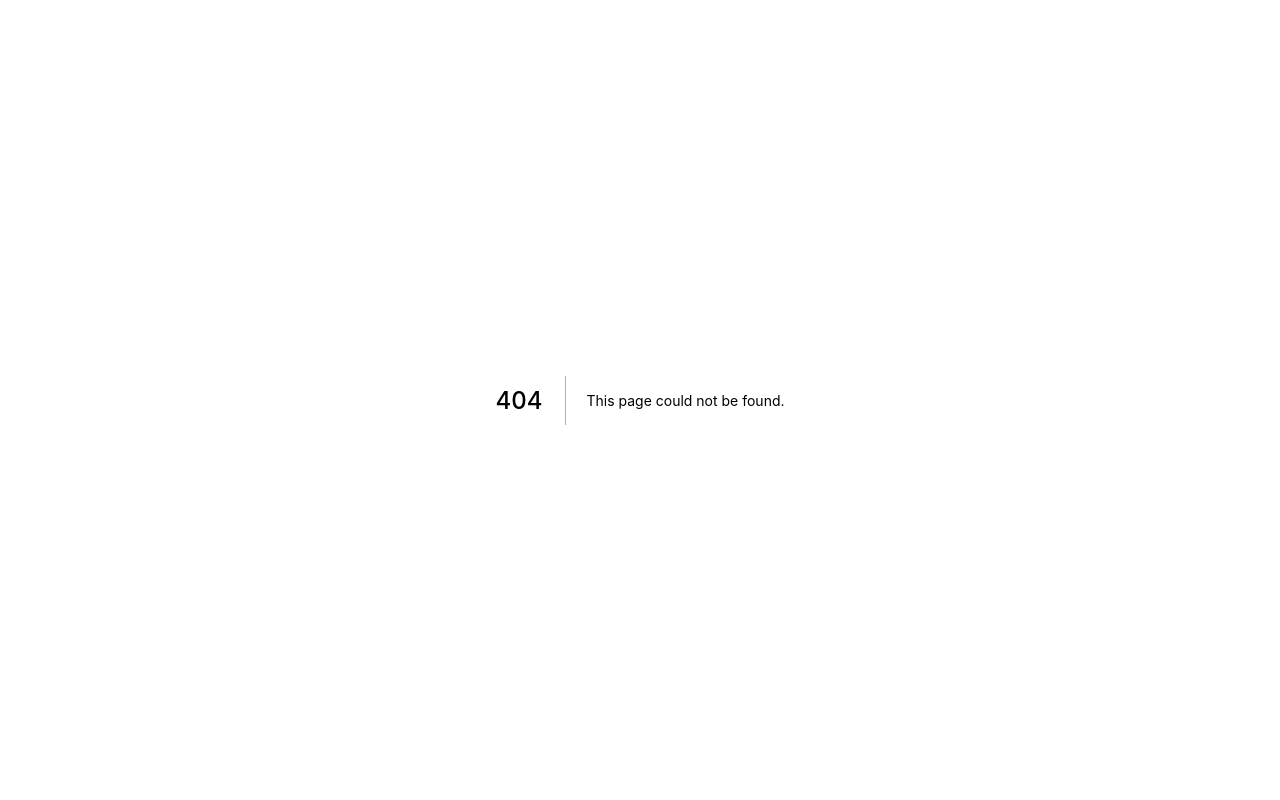
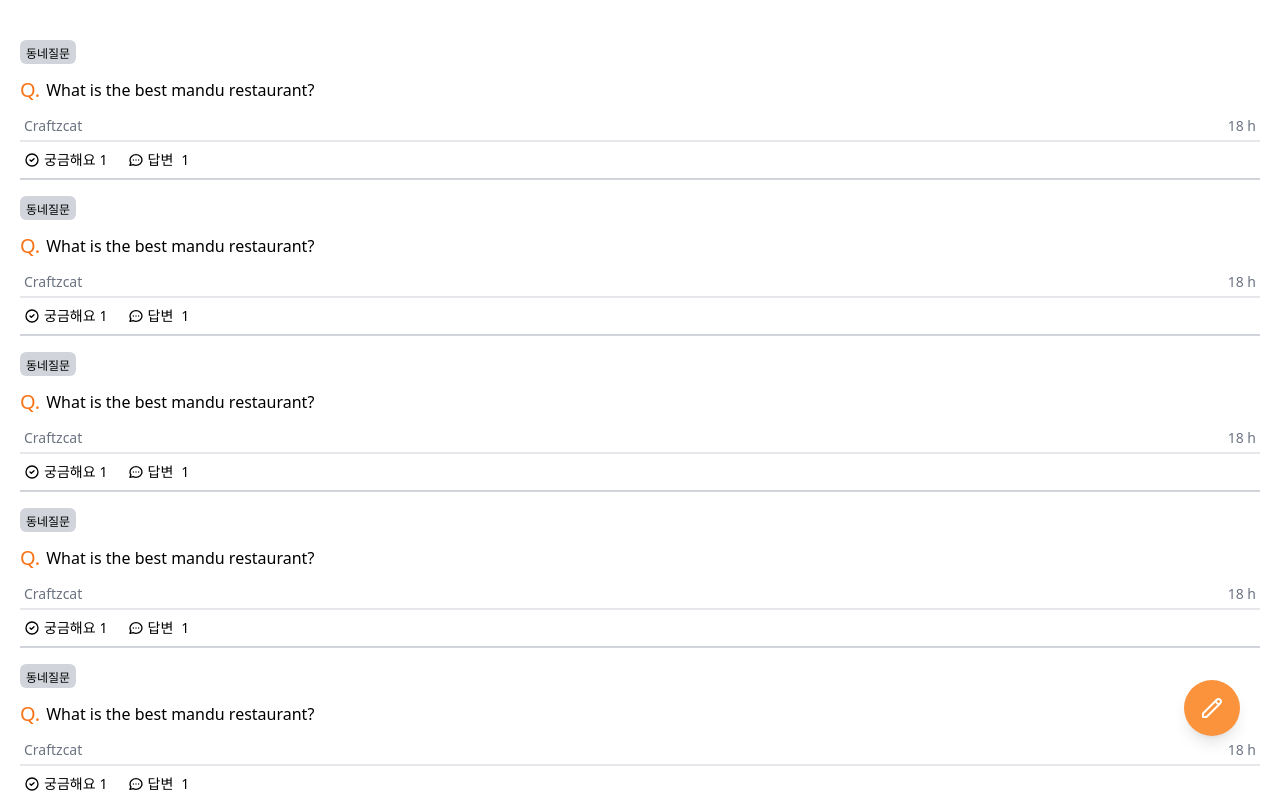
Before and after one commit to cattynip/narrot-market, a Next.js app: page /community in a window 1280 px wide. Before the commit this address had no page. Shown: the top 800 px of the page. Built offline with nearby package versions, Linux system fonts and the light colour scheme.

Commit message:
5.6 Community

```diff
--- /dev/null
+++ b/pages/community/index.tsx
@@ -0,0 +1,86 @@
+import type { NextPage } from 'next';
+
+const Community: NextPage = () => {
+  return (
+    <div className="py-6 px-5">
+      {[...Array(50)].map((value, idx) => (
+        <div
+          className="pt-4 border-b-2 border-b-gray-300 cursor-pointer"
+          key={idx}
+        >
+          <div className="px-1.5 rounded-md w-fit bg-gray-300">
+            <span className="text-xs">동네질문</span>
+          </div>
+          <div className="py-3 space-x-1.5 flex items-center justify-start">
+            <span className="text-orange-500 text-xl">Q.</span>
+            <h3>What is the best mandu restaurant?</h3>
+          </div>
+          <div className="flex justify-between items-center text-gray-500 text-sm  border-b-2 pb-1 px-1">
+            <span>Craftzcat</span>
+            <span>18 h</span>
+          </div>
+          <div className="flex justify-start space-x-5 items-center border-t-1 text-sm border-t-black py-2 px-1">
+            <div className="flex justify-center items-center space-x-1">
+              <svg
+                className="w-4 h-4"
+                fill="none"
+                stroke="currentColor"
+                viewBox="0 0 24 24"
+                xmlns="http://www.w3.org/2000/svg"
+              >
+                <path
+                  strokeLinecap="round"
+                  strokeLinejoin="round"
+                  strokeWidth="2"
+                  d="M9 12l2 2 4-4m6 2a9 9 0 11-18 0 9 9 0 0118 0z"
+                ></path>
+              </svg>
+              <div className="space-x-1">
+                <span>궁금해요</span>
+                <span>1</span>
+              </div>
+            </div>
+            <div className="flex justify-center items-center space-x-1">
+              <svg
+                className="w-4 h-4"
+                fill="none"
+                stroke="currentColor"
+                viewBox="0 0 24 24"
+                xmlns="http://www.w3.org/2000/svg"
+              >
+                <path
+                  strokeLinecap="round"
+                  strokeLinejoin="round"
+                  strokeWidth="2"
+                  d="M8 12h.01M12 12h.01M16 12h.01M21 12c0 4.418-4.03 8-9 8a9.863 9.863 0 01-4.255-.949L3 20l1.395-3.72C3.512 15.042 3 13.574 3 12c0-4.418 4.03-8 9-8s9 3.582 9 8z"
+                ></path>
+              </svg>
+              <div className="space-x-2">
+                <span>답변</span>
+                <span>1</span>
+              </div>
+            </div>
+          </div>
+        </div>
+      ))}
+      <button className="transition ease-in-out fixed bottom-16 right-10 bg-orange-400 rounded-full p-4 text-white shadow-lg hover:-translate-y-2 hover:rotate-180 hover:bg-orange-500">
+        <svg
+          className="w-6 h-6"
+          fill="none"
+          stroke="currentColor"
+          viewBox="0 0 24 24"
+          xmlns="http://www.w3.org/2000/svg"
+        >
+          <path
+            strokeLinecap="round"
+            strokeLinejoin="round"
+            strokeWidth="2"
+            d="M15.232 5.232l3.536 3.536m-2.036-5.036a2.5 2.5 0 113.536 3.536L6.5 21.036H3v-3.572L16.732 3.732z"
+          ></path>
+        </svg>
+      </button>
+    </div>
+  );
+};
+
+export default Community;
--- a/pages/index.tsx
+++ b/pages/index.tsx
@@ -56,7 +56,7 @@ const Home: NextPage = () => {
           </div>
         </div>
       ))}
-      <button className="transition ease-in-out fixed bottom-20 right-12 bg-orange-400 rounded-full p-4 text-white shadow-lg hover:-translate-y-2 hover:rotate-180 hover:bg-orange-500">
+      <button className="transition ease-in-out fixed bottom-16 right-10 bg-orange-400 rounded-full p-4 text-white shadow-lg hover:-translate-y-2 hover:rotate-180 hover:bg-orange-500">
         <svg
           className="h-7 w-7"
           xmlns="http://www.w3.org/2000/svg"
```
